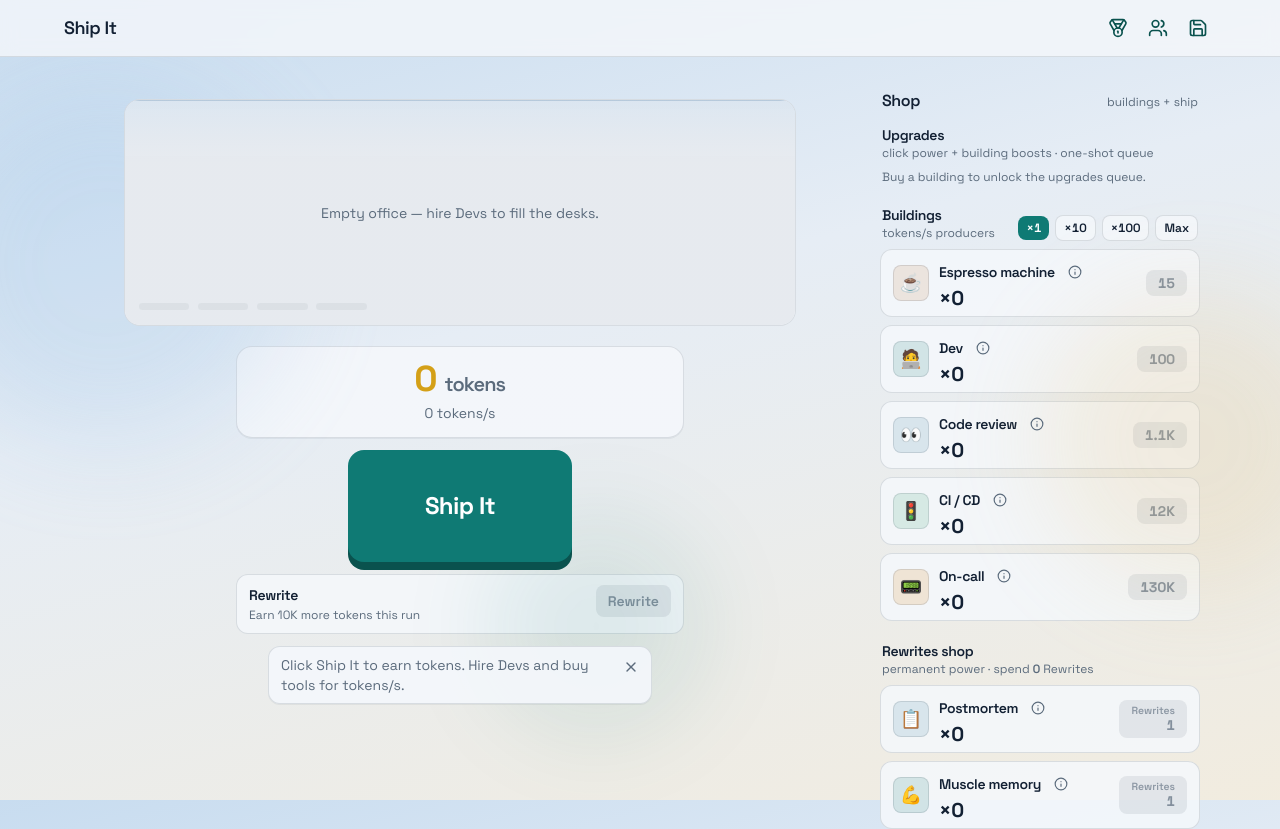
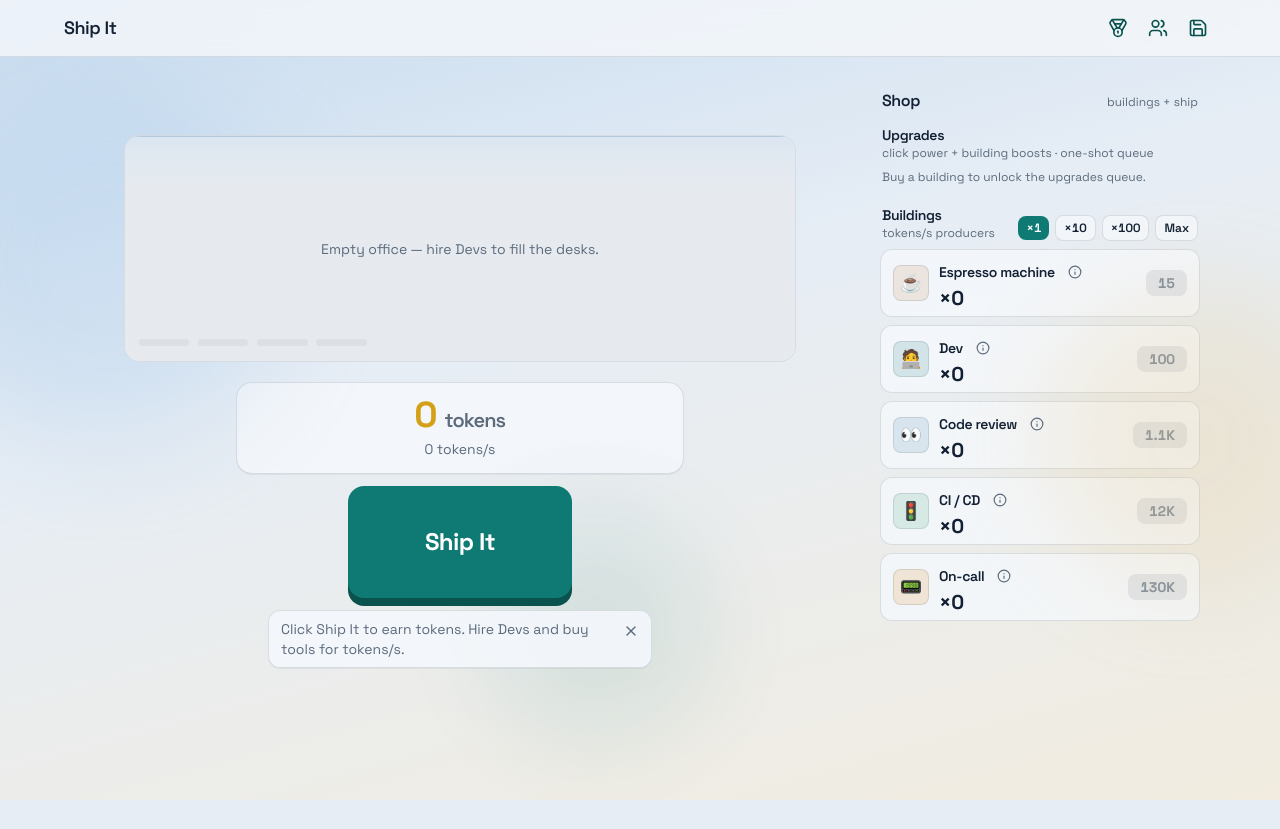
Before and after one commit to joaovictornsv/ship-it, a React (Vite) app: page / in a window 1280 px wide. Shown: the top 829 px of the page. After the commit the page ends 800 px from the top, so only its background shows below. Built offline with nearby package versions, Linux system fonts and the light colour scheme.

Commit message:
#49 Rewrite UX: discrete CTA, hide prestige shop until Rewrite, later first unlock
- Show compact Rewrite CTA only when rewritesGained ≥ 1
- Move Rewrites shop into post-confirm Rewrite flow; omit from ShopCatalog
- Raise REWRITE_K to 100_000; update prestige/shop/PRODUCT/ui docs

```diff
--- a/src/features/shop/RewriteConfirmDialog.tsx
+++ b/src/features/shop/RewriteConfirmDialog.tsx
@@ -1,7 +1,8 @@
-import { useEffect, useId, useRef } from 'react';
+import { useEffect, useId, useRef, useState } from 'react';
 import { X } from 'lucide-react';
 import { formatTokensCompact } from '../../game/format';
 import { useGameStore } from '../../game/state';
+import { RewritesShop } from './RewritesShop';
 
 type RewriteConfirmDialogProps = {
   onClose: () => void;
@@ -11,8 +12,10 @@ type RewriteConfirmDialogProps = {
   nextTpsMult: number;
 };
 
+type FlowStep = 'confirm' | 'shop';
+
 /**
- * Confirm soft reset: tokens lost vs Rewrites gained + new permanent power.
+ * Rewrite flow: confirm soft reset, then Rewrites shop (#49).
  * Dialog pattern mirrors ShopDrawer (Escape / backdrop / focus restore).
  */
 export function RewriteConfirmDialog({
@@ -23,15 +26,17 @@ export function RewriteConfirmDialog({
   nextTpsMult,
 }: RewriteConfirmDialogProps) {
   const rewrite = useGameStore((s) => s.rewrite);
+  const [step, setStep] = useState<FlowStep>('confirm');
   const titleId = useId();
+  const shopHeadingId = useId();
   const cancelRef = useRef<HTMLButtonElement>(null);
+  const doneRef = useRef<HTMLButtonElement>(null);
   const triggerRef = useRef<Element | null>(null);
 
   useEffect(() => {
     triggerRef.current = document.activeElement;
     const previousOverflow = document.body.style.overflow;
     document.body.style.overflow = 'hidden';
-    cancelRef.current?.focus();
 
     function onKeyDown(event: KeyboardEvent) {
       if (event.key === 'Escape') {
@@ -48,17 +53,27 @@ export function RewriteConfirmDialog({
     };
   }, [onClose]);
 
+  useEffect(() => {
+    if (step === 'confirm') {
+      cancelRef.current?.focus();
+    } else {
+      doneRef.current?.focus();
+    }
+  }, [step]);
+
   function confirm() {
     rewrite();
-    onClose();
+    setStep('shop');
   }
+
+  const isShop = step === 'shop';
 
   return (
     <div className="fixed inset-0 z-50" role="presentation">
       <button
         type="button"
         className="absolute inset-0 bg-[color-mix(in_srgb,var(--ship-ink)_40%,transparent)]"
-        aria-label="Cancel Rewrite"
+        aria-label={isShop ? 'Close Rewrites shop' : 'Cancel Rewrite'}
         onClick={onClose}
       />
       <div
@@ -66,21 +81,24 @@ export function RewriteConfirmDialog({
         aria-modal="true"
         aria-labelledby={titleId}
         className={[
-          'absolute left-1/2 top-1/2 w-[min(100%-2rem,22rem)] -translate-x-1/2 -translate-y-1/2',
-          'rounded-2xl border border-[var(--ship-line)] bg-[var(--ship-bg-elevated)] p-4',
+          'absolute left-1/2 top-1/2 max-h-[min(90dvh,40rem)] -translate-x-1/2 -translate-y-1/2',
+          'flex flex-col overflow-hidden rounded-2xl border border-[var(--ship-line)] bg-[var(--ship-bg-elevated)]',
           'shadow-[0_12px_40px_color-mix(in_srgb,var(--ship-ink)_18%,transparent)]',
+          isShop ? 'w-[min(100%-2rem,24rem)]' : 'w-[min(100%-2rem,22rem)]',
         ].join(' ')}
       >
-        <div className="flex items-start justify-between gap-3">
+        <div className="flex shrink-0 items-start justify-between gap-3 p-4 pb-0">
           <div className="min-w-0">
             <h2
               id={titleId}
               className="text-base font-semibold tracking-tight text-[var(--ship-ink)]"
             >
-              Rewrite the whole thing?
+              {isShop ? 'Spend your Rewrites' : 'Rewrite the whole thing?'}
             </h2>
             <p className="mt-1 text-xs text-[var(--ship-muted)]">
-              Soft reset — keep Rewrites power, lose this run&apos;s grind.
+              {isShop
+                ? 'Permanent power for the next run. Spend now, or wait for the next Rewrite.'
+                : "Soft reset — keep Rewrites power, lose this run's grind."}
             </p>
           </div>
           <button
@@ -91,14 +109,19 @@ export function RewriteConfirmDialog({
               'hover:bg-[color-mix(in_srgb,var(--ship-ink)_6%,transparent)]',
               'focus-visible:outline focus-visible:outline-2 focus-visible:outline-offset-2 focus-visible:outline-[var(--ship-accent)]',
             ].join(' ')}
-            aria-label="Cancel Rewrite"
+            aria-label={isShop ? 'Close Rewrites shop' : 'Cancel Rewrite'}
             onClick={onClose}
           >
             <X className="size-4" strokeWidth={2} aria-hidden />
           </button>
         </div>
 
-        <ul className="mt-4 list-none space-y-2 p-0 text-sm text-[var(--ship-ink)]">
+        {isShop ? (
+          <div className="min-h-0 flex-1 overflow-y-auto px-4 py-4">
+            <RewritesShop headingId={shopHeadingId} />
+          </div>
+        ) : (
+          <ul className="mt-4 list-none space-y-2 px-4 p-0 text-sm text-[var(--ship-ink)]">
             <li className="flex justify-between gap-3 tabular-nums">
               <span className="text-[var(--ship-muted)]">Tokens lost</span>
               <span className="font-semibold text-[var(--ship-token)]">
@@ -118,12 +141,30 @@ export function RewriteConfirmDialog({
               </span>
             </li>
             <li className="flex justify-between gap-3 tabular-nums">
-            <span className="text-[var(--ship-muted)]">New tokens/s power</span>
+              <span className="text-[var(--ship-muted)]">
+                New tokens/s power
+              </span>
               <span className="font-semibold">×{nextTpsMult.toFixed(2)}</span>
             </li>
           </ul>
+        )}
 
-        <div className="mt-4 flex gap-2">
+        <div className="flex shrink-0 gap-2 border-t border-[var(--ship-line)] p-4">
+          {isShop ? (
+            <button
+              ref={doneRef}
+              type="button"
+              className={[
+                'flex-1 rounded-lg bg-[var(--ship-accent)] px-3 py-2',
+                'text-sm font-semibold text-white hover:brightness-110',
+                'focus-visible:outline focus-visible:outline-2 focus-visible:outline-offset-2 focus-visible:outline-[var(--ship-accent)]',
+              ].join(' ')}
+              onClick={onClose}
+            >
+              Continue
+            </button>
+          ) : (
+            <>
               <button
                 ref={cancelRef}
                 type="button"
@@ -148,6 +189,8 @@ export function RewriteConfirmDialog({
               >
                 Rewrite
               </button>
+            </>
+          )}
         </div>
       </div>
     </div>
--- a/src/features/shop/RewritePanel.tsx
+++ b/src/features/shop/RewritePanel.tsx
@@ -1,18 +1,16 @@
 import { useState } from 'react';
 import {
   isRewriteAvailable,
-  prestigeTokensPerSecondMult,
   previewRewritePower,
   rewritesGained,
-  tokensUntilRewrite,
 } from '../../game/economy';
 import { formatTokensCompact } from '../../game/format';
 import { useGameStore } from '../../game/state';
 import { RewriteConfirmDialog } from './RewriteConfirmDialog';
 
 /**
- * Rewrite status + CTA near the token bank.
- * Grayed preview until ≥1 Rewrite is available; confirm before soft reset.
+ * Discrete Rewrite CTA — mounts only when `rewritesGained ≥ 1` (#49).
+ * Opens the confirm → Rewrites shop flow; no early grayed prestige chrome.
  */
 export function RewritePanel() {
   const tokens = useGameStore((s) => s.tokens);
@@ -22,66 +20,34 @@ export function RewritePanel() {
   const [confirmOpen, setConfirmOpen] = useState(false);
 
   const available = isRewriteAvailable(tokensEarnedThisRun);
+  if (!available) {
+    return null;
+  }
+
   const gained = rewritesGained(tokensEarnedThisRun);
-  const until = tokensUntilRewrite(tokensEarnedThisRun);
   const preview = previewRewritePower(rewrites, gained, prestigeOwned);
-  const currentMult = prestigeTokensPerSecondMult(rewrites, prestigeOwned);
 
   return (
     <>
-      <div
-        className={[
-          'w-full rounded-xl border border-[var(--ship-line)]',
-          'bg-[color-mix(in_srgb,var(--ship-bg-elevated)_88%,transparent)] px-3 py-2.5',
-          'text-left',
-        ].join(' ')}
-      >
-        <div className="flex items-start justify-between gap-3">
-          <div className="min-w-0">
-            <p className="text-sm font-semibold tracking-tight text-[var(--ship-ink)]">
-              Rewrite
+      <div className="flex w-full items-center justify-between gap-3">
+        <p className="min-w-0 text-xs text-[var(--ship-muted)]">
+          <span className="font-semibold text-[var(--ship-ink)]">Rewrite</span>
+          {' · '}
+          bank {formatTokensCompact(gained)} Rewrite
+          {gained === 1 ? '' : 's'}
         </p>
-            <p className="mt-0.5 text-xs text-[var(--ship-muted)]">
-              {available
-                ? `Ready — bank ${formatTokensCompact(gained)} Rewrite${gained === 1 ? '' : 's'}`
-                : `Earn ${formatTokensCompact(until)} more tokens this run`}
-            </p>
-            {rewrites > 0 || currentMult > 1 ? (
-              <p className="mt-1 text-xs tabular-nums text-[var(--ship-muted)]">
-                Bank{' '}
-                <span className="font-semibold text-[var(--ship-rewrite)]">
-                  {formatTokensCompact(rewrites)}
-                </span>{' '}
-                · ×{currentMult.toFixed(2)} tokens/s
-              </p>
-            ) : null}
-          </div>
         <button
           type="button"
           className={[
-              'shrink-0 rounded-lg px-3 py-1.5 text-sm font-semibold',
+            'shrink-0 rounded-lg bg-[var(--ship-accent)] px-3 py-1.5',
+            'text-sm font-semibold text-white hover:brightness-110',
             'focus-visible:outline focus-visible:outline-2 focus-visible:outline-offset-2 focus-visible:outline-[var(--ship-accent)]',
-              available
-                ? 'bg-[var(--ship-accent)] text-white hover:brightness-110'
-                : 'cursor-not-allowed bg-[color-mix(in_srgb,var(--ship-ink)_8%,transparent)] text-[color-mix(in_srgb,var(--ship-muted)_70%,transparent)]',
           ].join(' ')}
-            disabled={!available}
-            aria-label={
-              available
-                ? `Rewrite and bank ${formatTokensCompact(gained)} Rewrites`
-                : `Rewrite locked — earn ${formatTokensCompact(until)} more tokens`
-            }
+          aria-label={`Rewrite and bank ${formatTokensCompact(gained)} Rewrites`}
           onClick={() => setConfirmOpen(true)}
         >
           Rewrite
         </button>
-        </div>
-        {available ? (
-          <p className="mt-2 text-xs tabular-nums text-[var(--ship-muted)]">
-            Lose {formatTokensCompact(tokens)} tokens · new power ×
-            {preview.tpsMult.toFixed(2)} tokens/s
-          </p>
-        ) : null}
       </div>
 
       {confirmOpen ? (
--- /dev/null
+++ b/src/features/shop/RewritesShop.tsx
@@ -0,0 +1,50 @@
+import { prestigeUpgrades } from '../../data/prestigeUpgrades';
+import { prestigeTokensPerSecondMult } from '../../game/economy';
+import { formatTokensCompact } from '../../game/format';
+import { useGameStore } from '../../game/state';
+import { ShopPrestigeRow } from './ShopPrestigeRow';
+
+type RewritesShopProps = {
+  /** Optional heading id for dialog labelling. */
+  headingId?: string;
+};
+
+/**
+ * Prestige rows spent in Rewrites — only mounted inside the Rewrite flow,
+ * not the normal shop rail/drawer (#49).
+ */
+export function RewritesShop({
+  headingId = 'shop-rewrites-heading',
+}: RewritesShopProps) {
+  const rewrites = useGameStore((s) => s.rewrites);
+  const prestigeOwned = useGameStore((s) => s.prestigeOwned);
+  const tpsMult = prestigeTokensPerSecondMult(rewrites, prestigeOwned);
+
+  return (
+    <section aria-labelledby={headingId}>
+      <div className="mb-2 px-0.5">
+        <h3
+          id={headingId}
+          className="text-sm font-semibold tracking-tight text-[var(--ship-ink)]"
+        >
+          Rewrites shop
+        </h3>
+        <p className="text-xs text-[var(--ship-muted)]">
+          permanent power · spend{' '}
+          <span className="font-semibold tabular-nums text-[var(--ship-rewrite)]">
+            {formatTokensCompact(rewrites)}
+          </span>{' '}
+          Rewrites
+          {tpsMult > 1 ? <> · ×{tpsMult.toFixed(2)} tokens/s</> : null}
+        </p>
+      </div>
+      <ul className="flex list-none flex-col gap-2 p-0">
+        {prestigeUpgrades.map((upgrade) => (
+          <li key={upgrade.id}>
+            <ShopPrestigeRow upgrade={upgrade} />
+          </li>
+        ))}
+      </ul>
+    </section>
+  );
+}
--- a/src/features/shop/ShopCatalog.tsx
+++ b/src/features/shop/ShopCatalog.tsx
@@ -1,26 +1,19 @@
-import { prestigeUpgrades } from '../../data/prestigeUpgrades';
 import { upgrades } from '../../data/upgrades';
-import { prestigeTokensPerSecondMult } from '../../game/economy';
-import { formatTokensCompact } from '../../game/format';
 import { useGameStore } from '../../game/state';
 import { ShopBuildingTile } from './ShopBuildingTile';
 import { ShopBuyModeControl } from './ShopBuyModeControl';
-import { ShopPrestigeRow } from './ShopPrestigeRow';
 import { ShopRow } from './ShopRow';
 import { ShopShipTile } from './ShopShipTile';
 import { useBuyMode } from './useBuyMode';
 import { visibleOneShotQueue } from './visibleOneShotQueue';
 
-/** Shared catalog for the desktop rail and mobile drawer. */
+/** Shared catalog for the desktop rail and mobile drawer (no prestige — #49). */
 export function ShopCatalog() {
   const owned = useGameStore((s) => s.owned);
   const shipOwned = useGameStore((s) => s.shipOwned);
   const buildingOwned = useGameStore((s) => s.buildingOwned);
-  const rewrites = useGameStore((s) => s.rewrites);
-  const prestigeOwned = useGameStore((s) => s.prestigeOwned);
   const queue = visibleOneShotQueue(owned, shipOwned, buildingOwned);
   const [buyMode, setBuyMode] = useBuyMode();
-  const tpsMult = prestigeTokensPerSecondMult(rewrites, prestigeOwned);
   const hasAnyBuilding = Object.values(owned).some((n) => (n ?? 0) > 0);
 
   return (
@@ -90,32 +83,6 @@ export function ShopCatalog() {
           ))}
         </ul>
       </section>
-
-      <section aria-labelledby="shop-rewrites-heading">
-        <div className="mb-2 px-0.5">
-          <h3
-            id="shop-rewrites-heading"
-            className="text-sm font-semibold tracking-tight text-[var(--ship-ink)]"
-          >
-            Rewrites shop
-          </h3>
-          <p className="text-xs text-[var(--ship-muted)]">
-            permanent power · spend{' '}
-            <span className="font-semibold tabular-nums text-[var(--ship-rewrite)]">
-              {formatTokensCompact(rewrites)}
-            </span>{' '}
-            Rewrites
-            {tpsMult > 1 ? <> · ×{tpsMult.toFixed(2)} tokens/s</> : null}
-          </p>
-        </div>
-        <ul className="flex list-none flex-col gap-2 p-0">
-          {prestigeUpgrades.map((upgrade) => (
-            <li key={upgrade.id}>
-              <ShopPrestigeRow upgrade={upgrade} />
-            </li>
-          ))}
-        </ul>
-      </section>
     </div>
   );
 }
--- a/src/features/shop/ShopDrawer.tsx
+++ b/src/features/shop/ShopDrawer.tsx
@@ -89,7 +89,7 @@ export function ShopDrawer() {
                   Shop
                 </h2>
                 <p className="text-xs text-[var(--ship-muted)]">
-                  buildings + ship + Rewrites
+                  buildings + ship
                 </p>
               </div>
               <button
--- a/src/features/shop/index.ts
+++ b/src/features/shop/index.ts
@@ -5,6 +5,7 @@ export { ShopRail } from './ShopRail';
 export { ShopRow } from './ShopRow';
 export { ShopShipTile } from './ShopShipTile';
 export { ShopPrestigeRow } from './ShopPrestigeRow';
+export { RewritesShop } from './RewritesShop';
 export { RewritePanel } from './RewritePanel';
 export { RewriteConfirmDialog } from './RewriteConfirmDialog';
 export { useBuyMode } from './useBuyMode';
--- a/src/game/economy.ts
+++ b/src/game/economy.ts
@@ -40,9 +40,9 @@ export const COST_GROWTH = 1.15;
 
 /**
  * Rewrite unlock constant: `rewritesGained = floor(sqrt(tokensEarnedThisRun / K))`.
- * Playtest-tuned for first Rewrite ~20–40 min of engaged play.
+ * Playtest-tuned for first Rewrite ~20–40 min of engaged play (#49 raised from 10k).
  */
-export const REWRITE_K = 10_000;
+export const REWRITE_K = 100_000;
 
 /** Passive tokens/s bonus per banked Rewrite (0.05 = +5% each). */
 export const REWRITE_TPS_BONUS_PER = 0.05;
```
Also changed, not shown: 5 other files (tests, documents, lock files or other folders). Lines whose indentation alone changed are shown as unchanged.
